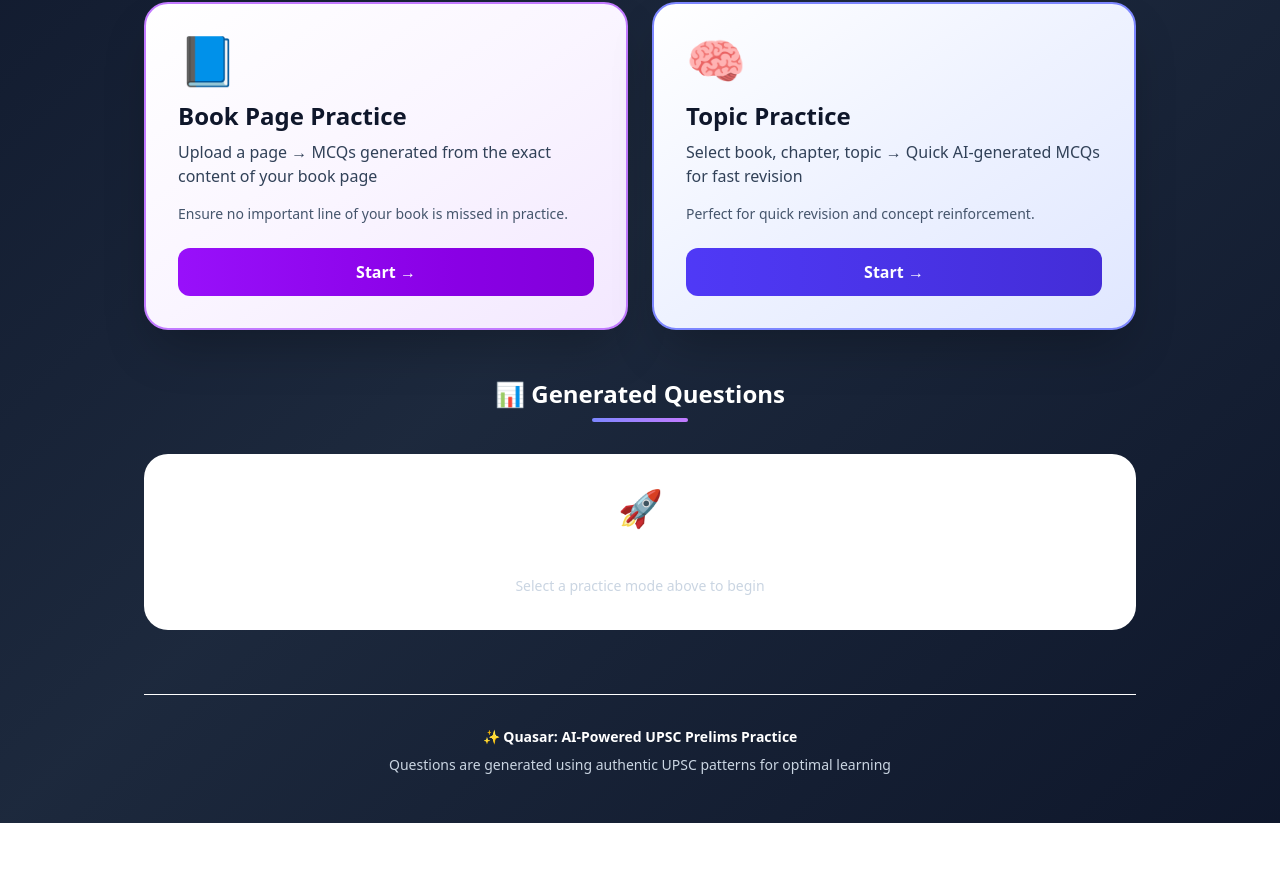
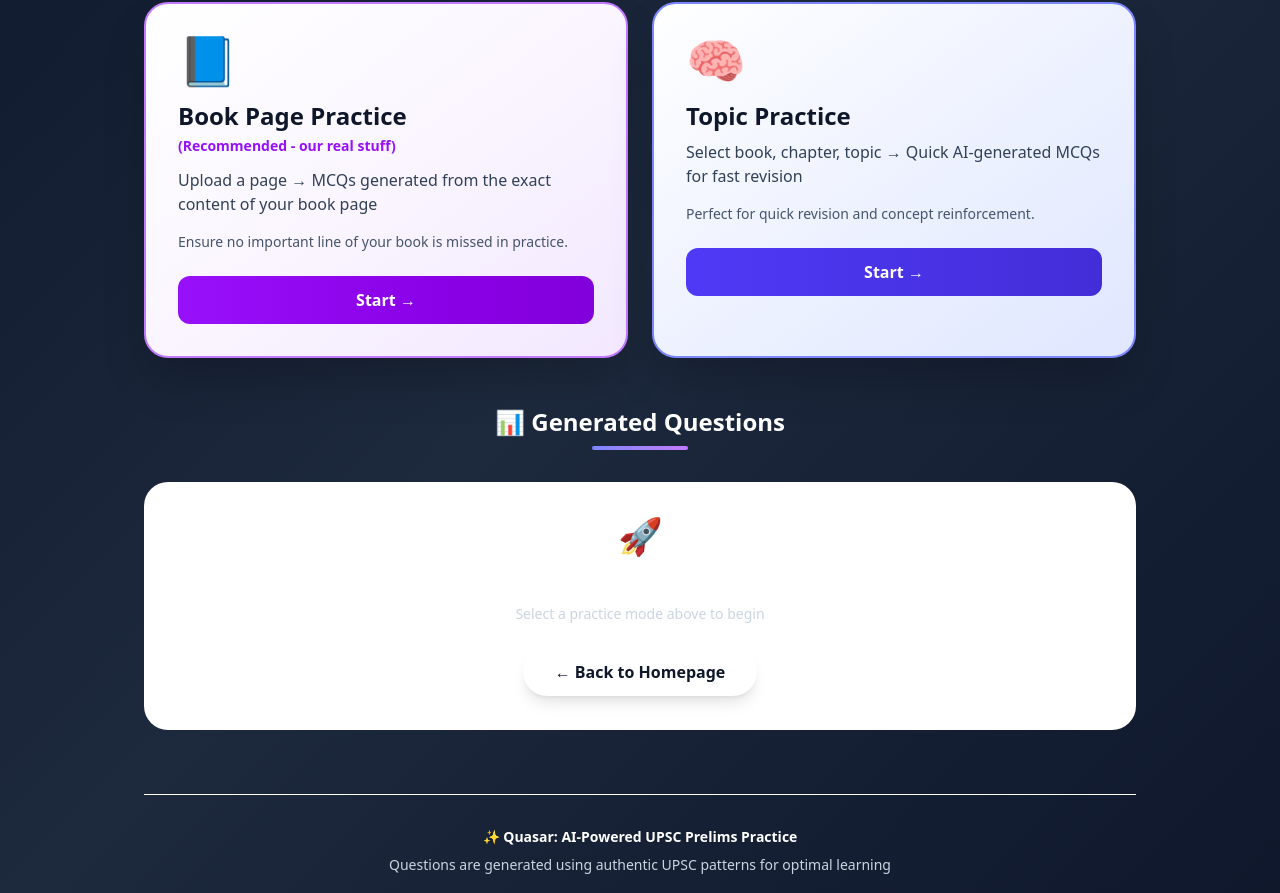
Before and after one commit to cookky-do/quasar-upsc-final, a React (Vite) app in the folder quasar-upsc-mcq/: page / in a window 1280 px wide. Shown: the part 374-1267 px from the top of the page. Before the commit the page ends 1197 px from the top, so only its background shows below. Built offline with nearby package versions, Linux system fonts and the light colour scheme.

Commit message:
Add 'Recommended' label to Book Page Practice and Back to Homepage button

```diff
--- a/quasar-upsc-mcq/src/App.jsx
+++ b/quasar-upsc-mcq/src/App.jsx
@@ -325,7 +325,8 @@ export default function App() {
                 className="group cursor-pointer rounded-3xl border-2 border-purple-400 bg-gradient-to-br from-white via-purple-50 to-purple-100 p-8 shadow-2xl hover:shadow-3xl transition-all duration-300 hover:scale-105 transform"
               >
                 <div className="text-5xl mb-4">📘</div>
-                <h3 className="text-2xl font-bold text-slate-900 mb-2">Book Page Practice</h3>
+                <h3 className="text-2xl font-bold text-slate-900 mb-1">Book Page Practice</h3>
+                <p className="text-sm font-semibold text-purple-600 mb-3">(Recommended - our real stuff)</p>
                 <p className="text-slate-700 font-medium mb-4">
                   Upload a page → MCQs generated from the exact content of your book page
                 </p>
@@ -613,7 +614,13 @@ export default function App() {
               <div className="text-lg font-semibold text-white">
                 Ready to start practicing?
               </div>
-              <p className="text-slate-300 text-sm mt-2">Select a practice mode above to begin</p>
+              <p className="text-slate-300 text-sm mt-2 mb-6">Select a practice mode above to begin</p>
+              <button
+                onClick={() => window.location.reload()}
+                className="rounded-full bg-white text-slate-900 px-8 py-3 font-bold hover:bg-slate-100 transition-all duration-200 shadow-lg hover:shadow-xl"
+              >
+                ← Back to Homepage
+              </button>
             </div>
           )}
 
```
